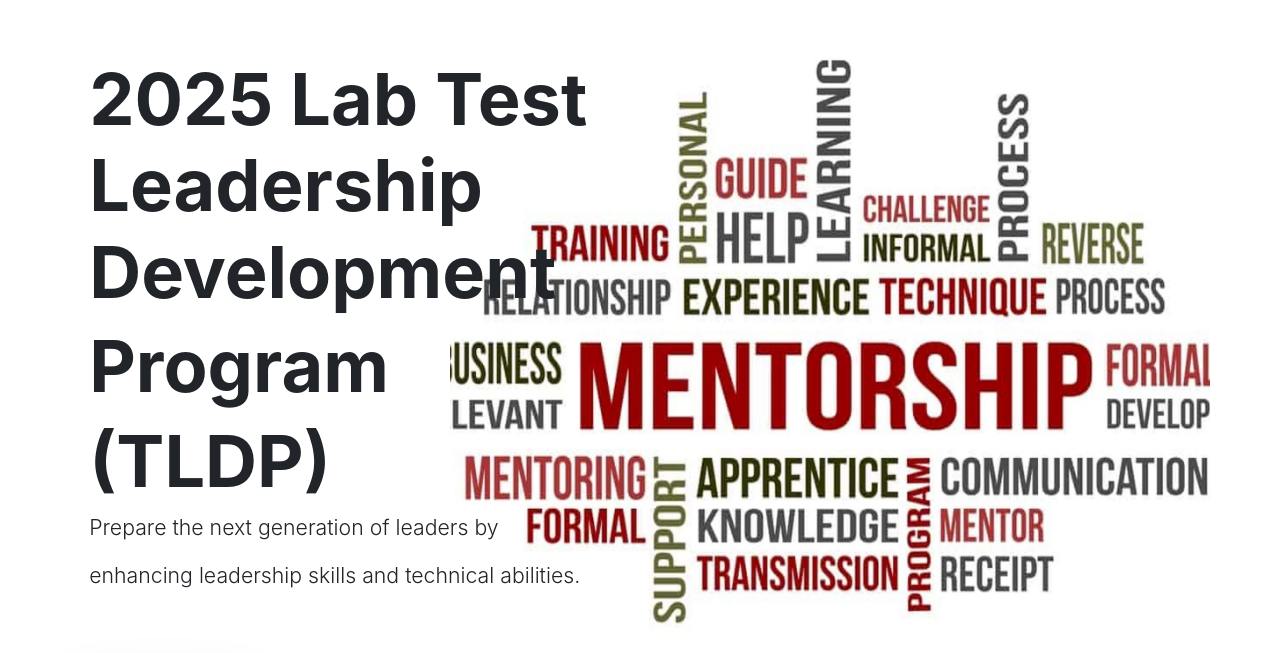
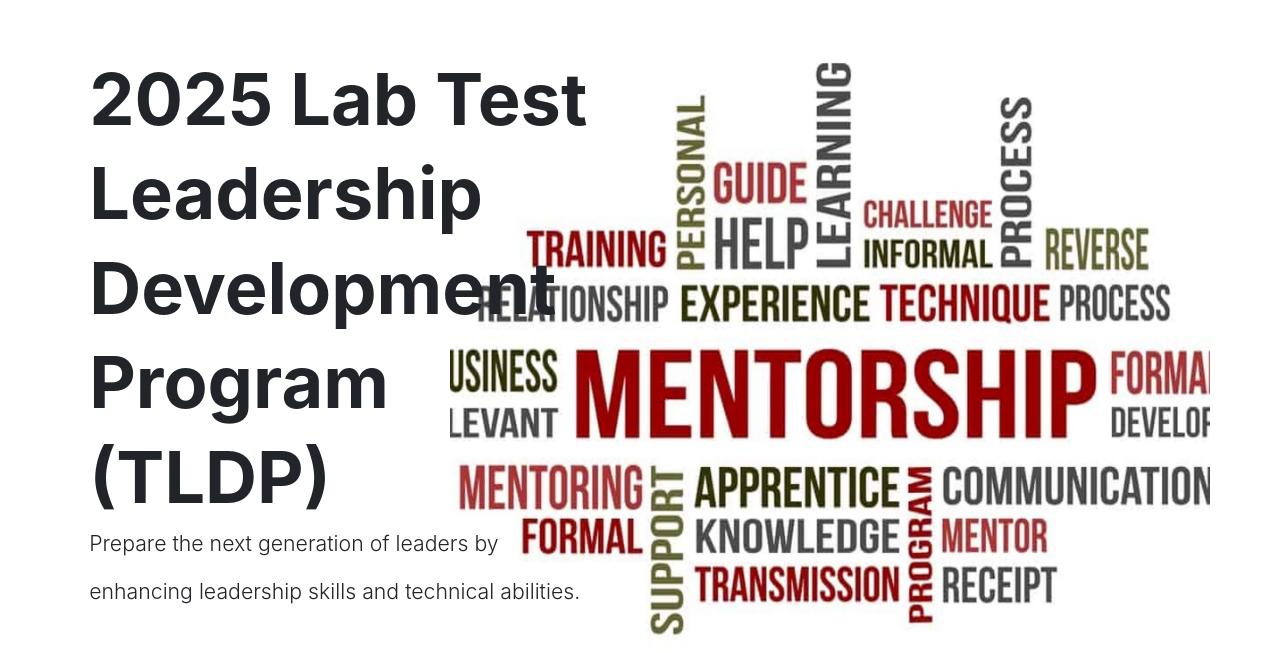
Before and after one commit to Nesbittcj/Lab-Test-TLDP, a plain HTML site: page index.html in a window 1280 px wide. Shown: the part 120-773 px from the top of the page. Drawn offline with Linux system fonts and the light colour scheme; a web font is replaced by a local one.

Commit message:
Update index.html

```diff
--- a/index.html
+++ b/index.html
@@ -56,7 +56,9 @@
  <div class="row">
 
 <div class="col-lg-7 py-vh-6 position-relative" data-aos="fade-right">
-  <h1 class="display-2 fw-bold mt-5">2025 Lab Test Leadership Development</h1>
+  <h1 class="display-2 fw-bold mt-5">2025 Lab Test</h1>
+ <h1 class="display-2 fw-bold mt-1">Leadership</h1>
+  <h1 class="display-2 fw-bold mt-1">Development</h1>
   <h1 class="display-2 fw-bold mt-1">Program</h1>
   <h1 class="display-2 fw-bold mt-1">(TLDP)</h1>
   <p class="lead">Prepare the next generation of leaders by</p>
```
